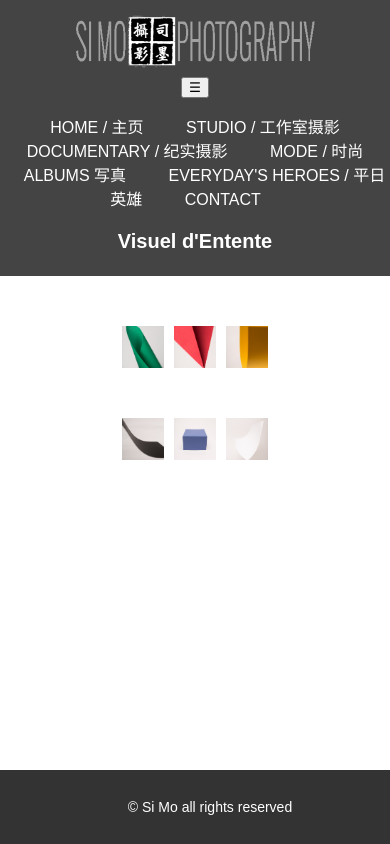
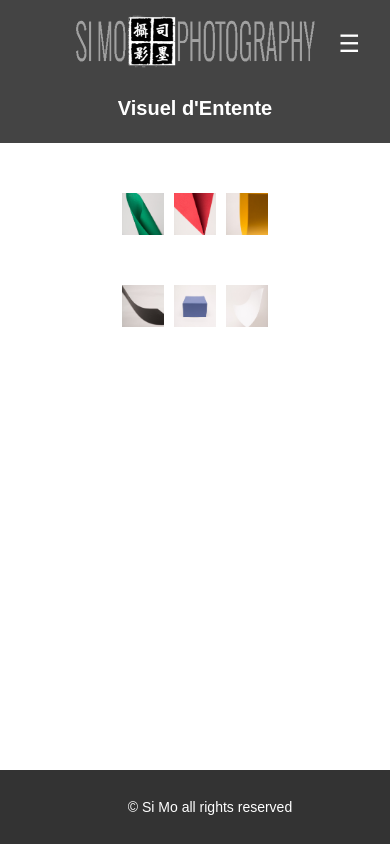
Before and after one commit to Momoaparis/simophotography, a plain HTML site: page Visuel index.html in a window 390 px wide. Shown: the top 844 px of the page. Drawn offline with Linux system fonts and the light colour scheme.

Commit message:
Add files via upload

```diff
--- a/Portraits styles/style.css
+++ b/Portraits styles/style.css
@@ -29,11 +29,14 @@ header {
 nav {
   text-align: center;
   margin-top: 5px; /* 缩小margin */
+  display: flex;
+  justify-content: center;
 }
 
 nav ul {
   list-style-type: none;
   padding: 0;
+  display: inline-flex;
 }
 
 nav ul li {
@@ -136,6 +139,66 @@ h1 {
   background-color: #717171;
 }
 
+/* Mobile Menu Styles */
+.mobile-menu {
+    display: none;
+}
+
+.menu-toggle {
+    display: none;
+    background: none;
+    border: none;
+    color: white;
+    font-size: 24px;
+    cursor: pointer;
+    padding: 10px;
+    position: absolute;
+    right: 20px;
+    top: 20px;
+}
+
+.nav-menu {
+    display: flex;
+}
+
+/* Responsive Styles */
+@media (max-width: 768px) {
+    .mobile-menu {
+        display: block;
+    }
+
+    .menu-toggle {
+        display: block;
+    }
+
+    .nav-menu {
+        display: none;
+        flex-direction: column;
+        position: absolute;
+        top: 80px;
+        right: 20px;
+        background-color: #444;
+        padding: 10px;
+        z-index: 1000;
+        width: 200px;
+    }
+
+    .nav-menu.active {
+        display: flex;
+    }
+
+    nav ul li {
+        display: block;
+        margin: 10px 0;
+    }
+
+    .dropdown-content {
+        position: static;
+        box-shadow: none;
+        background-color: transparent;
+    }
+}
+
 /* 页脚样式 */
 footer {
   text-align: center;
--- a/Transparency styles/style.css
+++ b/Transparency styles/style.css
@@ -29,11 +29,14 @@ header {
 nav {
   text-align: center;
   margin-top: 5px; /* 缩小margin */
+  display: flex;
+  justify-content: center;
 }
 
 nav ul {
   list-style-type: none;
   padding: 0;
+  display: inline-flex;
 }
 
 nav ul li {
@@ -210,6 +213,66 @@ img {
   display: block;
 }
 
+/* Mobile Menu Styles */
+.mobile-menu {
+    display: none;
+}
+
+.menu-toggle {
+    display: none;
+    background: none;
+    border: none;
+    color: white;
+    font-size: 24px;
+    cursor: pointer;
+    padding: 10px;
+    position: absolute;
+    right: 20px;
+    top: 20px;
+}
+
+.nav-menu {
+    display: flex;
+}
+
+/* Responsive Styles */
+@media (max-width: 768px) {
+    .mobile-menu {
+        display: block;
+    }
+
+    .menu-toggle {
+        display: block;
+    }
+
+    .nav-menu {
+        display: none;
+        flex-direction: column;
+        position: absolute;
+        top: 80px;
+        right: 20px;
+        background-color: #444;
+        padding: 10px;
+        z-index: 1000;
+        width: 200px;
+    }
+
+    .nav-menu.active {
+        display: flex;
+    }
+
+    nav ul li {
+        display: block;
+        margin: 10px 0;
+    }
+
+    .dropdown-content {
+        position: static;
+        box-shadow: none;
+        background-color: transparent;
+    }
+}
+
 footer {
   text-align: center;
   padding: 15px;
--- a/Visuel scripts/main.js
+++ b/Visuel scripts/main.js
@@ -1,3 +1,11 @@
+// Mobile menu toggle
+const menuToggle = document.querySelector('.menu-toggle');
+const navMenu = document.querySelector('.nav-menu');
+
+menuToggle.addEventListener('click', () => {
+    navMenu.classList.toggle('active');
+});
+
 let slideIndex = 1;
 showSlides(slideIndex);
 
--- a/Visuel styles/style.css
+++ b/Visuel styles/style.css
@@ -29,11 +29,14 @@ header {
 nav {
   text-align: center;
   margin-top: 5px; /* 缩小margin */
+  display: flex;
+  justify-content: center;
 }
 
 nav ul {
   list-style-type: none;
   padding: 0;
+  display: inline-flex;
 }
 
 nav ul li {
@@ -210,6 +213,66 @@ img {
   display: block;
 }
 
+/* Mobile Menu Styles */
+.mobile-menu {
+    display: none;
+}
+
+.menu-toggle {
+    display: none;
+    background: none;
+    border: none;
+    color: white;
+    font-size: 24px;
+    cursor: pointer;
+    padding: 10px;
+    position: absolute;
+    right: 20px;
+    top: 20px;
+}
+
+.nav-menu {
+    display: flex;
+}
+
+/* Responsive Styles */
+@media (max-width: 768px) {
+    .mobile-menu {
+        display: block;
+    }
+
+    .menu-toggle {
+        display: block;
+    }
+
+    .nav-menu {
+        display: none;
+        flex-direction: column;
+        position: absolute;
+        top: 80px;
+        right: 20px;
+        background-color: #444;
+        padding: 10px;
+        z-index: 1000;
+        width: 200px;
+    }
+
+    .nav-menu.active {
+        display: flex;
+    }
+
+    nav ul li {
+        display: block;
+        margin: 10px 0;
+    }
+
+    .dropdown-content {
+        position: static;
+        box-shadow: none;
+        background-color: transparent;
+    }
+}
+
 footer {
   text-align: center;
   padding: 15px;
```
Also changed, not shown: Portraits scripts/main.js (+8 -0 lines), Transparency scripts/main.js (+8 -0 lines).
